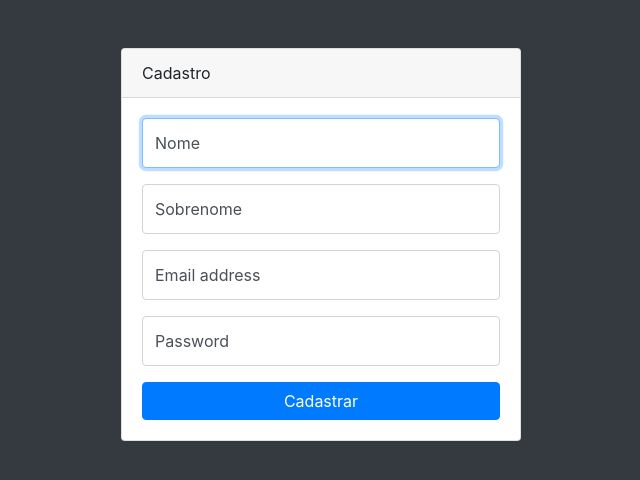
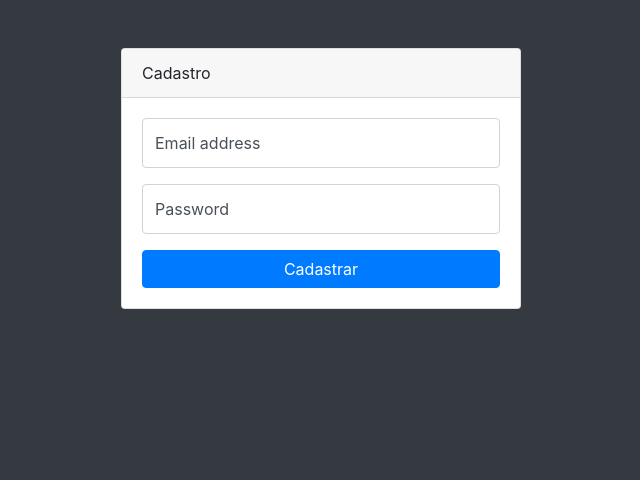
Before and after one commit to rodrigosantana12/trabalhodsi, a PHP site: page /cliente-servidor4/cadastro.php in a window 1280 px wide. Shown: the top 480 px of the page, without its empty margins (319-959 px from the left). Run offline with PHP 8.4, Linux system fonts and the light colour scheme.

Commit message:
Kemilly, Marisania, Vitória e Rodrigo2

```diff
--- a/cadastro.php
+++ b/cadastro.php
@@ -11,19 +11,7 @@
       <div class="card card-login mx-auto mt-5">
         <div class="card-header"><?= $pageTitle ?></div>
         <div class="card-body">
-          <form action="action/fazer.cadastro.php" method="get">
-            <div class="form-group">
-              <div class="form-label-group">
-                <input type="text" id="inputNome" name="nome" class="form-control" placeholder="Nome" required="required" autofocus="autofocus">
-                <label for="inputNome">Nome</label>
-              </div>
-            </div>
-            <div class="form-group">
-              <div class="form-label-group">
-                <input type="text" id="inputSobrenome" name="sobrenome" class="form-control" placeholder="Sobrenome" required="required">
-                <label for="inputSobrenome">Sobrenome</label>
-              </div>
-            </div>
+          <form action="action/fazer.cadastro.php" method="POST">
             <div class="form-group">
               <div class="form-label-group">
                 <input type="email" id="inputEmail" name="email" class="form-control" placeholder="Email address" required="required">
@@ -43,6 +31,8 @@
             </div>
             <input type="submit" class="btn btn-primary btn-block" value="Cadastrar">
           </form>
+          <div class="text-center">
+          </div>
         </div>
       </div>
     </div>
--- a/class/Conexao.php
+++ b/class/Conexao.php
@@ -1,5 +1,5 @@
 <?php
-require_once('C:/xampp/htdocs/portfolio/config/config.php');
+require_once('C:/xampp/htdocs/KVM/config/config.php');
 
 class Conexao {
     static function getConexao() {
--- a/class/UsuarioDAO.php
+++ b/class/UsuarioDAO.php
@@ -12,12 +12,11 @@ class UsuarioDAO {
     function cadastrar($email, $senha) {
         try {
             $cmd = $this->pdo->prepare("INSERT INTO usuario
-            (email, senha, data_cadastro)
-            VALUES (:email, :senha, :data_cadastro)");
+            (email, senha)
+            VALUES (:email, :senha)");
 
             $cmd->bindValue(':email', $email);
             $cmd->bindValue(':senha', password_hash($senha, PASSWORD_DEFAULT));
-            $cmd->bindValue(':data_cadastro', date('Y-m-d H:i:s'));
             $cmd->execute();
 
         } catch(Exception $e) {
--- a/config/config.php
+++ b/config/config.php
@@ -3,7 +3,7 @@
     define('SITE', 'Sistema de Gerenciamento de Trabalhos Acadêmicos');
 
     define('DB_HOST', 'localhost');
-    define('DB_NAME', 'seminarios');
+    define('DB_NAME', 'KVM');
     define('DB_USER', 'root');
     define('DB_PWD', '');
 ?>
```
Also changed, not shown: database/banco.sql (added, +20 -0 lines).
